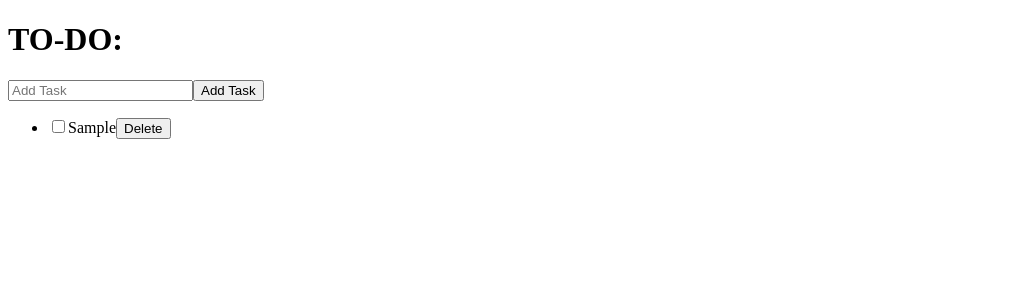
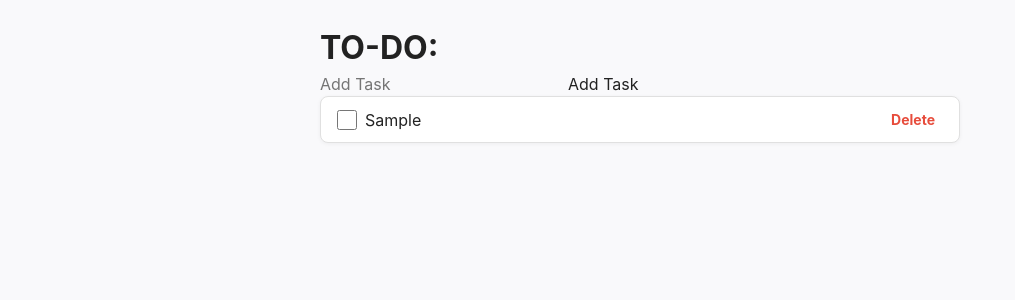
Before and after one commit to idncod/todo-list-app, a React (Vite) app: page / in a window 1280 px wide. Both pictures are taken after typing "Sample" into the empty fields and a click on the button "Add Task". Shown: the top 300 px of the page, without its empty margins (0-1015 px from the left). Built offline with nearby package versions, Linux system fonts and the light colour scheme.

Commit message:
feat: add scoped TaskRow styles and global scss setup with variables and base styles

```diff
--- /dev/null
+++ b/src/components/TaskRow/TaskRow.module.scss
@@ -0,0 +1,59 @@
+@use '../../styles/variables' as *;
+
+.taskRow {
+  display: flex;
+  align-items: center;
+  justify-content: space-between;
+  background-color: $color-surface;
+  border: 1px solid $color-border;
+  padding: $spacing-sm $spacing-md;
+  border-radius: $border-radius;
+  box-shadow: $shadow-sm;
+  transition: background-color 0.2s ease, transform 0.2s ease;
+
+  &:hover {
+    background-color: #f0f0f5;
+    transform: scale(1.01);
+  }
+}
+
+.leftSection {
+  display: flex;
+  align-items: center;
+  gap: $spacing-sm;
+  flex: 1;
+}
+
+.checkbox {
+  width: 20px;
+  height: 20px;
+  accent-color: $color-primary;
+  cursor: pointer;
+}
+
+.text {
+  font-size: $font-size-base;
+  word-break: break-word;
+  transition: color 0.2s ease;
+
+  &.completed {
+    text-decoration: line-through;
+    color: $color-muted;
+  }
+}
+
+.deleteButton {
+  background-color: transparent;
+  border: none;
+  color: $color-error;
+  font-weight: bold;
+  font-size: $font-size-sm;
+  cursor: pointer;
+  padding: $spacing-xs $spacing-sm;
+  border-radius: 4px;
+  transition: background-color 0.2s ease;
+
+  &:hover {
+    background-color: rgba($color-error, 0.08);
+  }
+}
--- a/src/components/TaskRow/TaskRow.tsx
+++ b/src/components/TaskRow/TaskRow.tsx
@@ -1,22 +1,27 @@
 import React from 'react';
 import { TaskRowProps } from "../../types/task.ts";
+import styles from './TaskRow.module.scss';
 
 const TaskRow: React.FC<TaskRowProps> = ({task, onToggle, onDelete}) => {
     return(
-        <li>
+        <li className={styles.taskRow}>
+            <div className={styles.leftSection}>
             <input
                 type="checkbox"
+                className={styles.checkbox}
                 checked={task.completed}
                 onChange={() => onToggle(task.id)}
             />
-            <span>{task.text}</span>
-            <button onClick={() => onDelete(task.id)}>Delete</button>
+            <span className={`${styles.text} ${
+                task.completed ? styles.completed : ''
+            }`}
+            >
+                {task.text}
+            </span>
+            </div>
+            <button onClick={() => onDelete(task.id)} className={styles.deleteButton}>Delete</button>
         </li>
-
-
     )
-
-
 }
 
 export default TaskRow;
--- a/src/main.tsx
+++ b/src/main.tsx
@@ -1,6 +1,7 @@
 import { StrictMode } from 'react'
 import { createRoot } from 'react-dom/client'
 import App from './App.tsx'
+import './styles/main.scss';
 
 createRoot(document.getElementById('root')!).render(
   <StrictMode>
--- /dev/null
+++ b/src/styles/_globals.scss
@@ -0,0 +1,72 @@
+@use './variables' as *;
+
+*,
+*::before,
+*::after {
+  box-sizing: border-box;
+  margin: 0;
+  padding: 0;
+}
+
+html {
+  font-size: 100%;
+  font-family: $font-stack;
+  color: $color-text;
+  background-color: $color-bg;
+  line-height: $line-height-base;
+  -webkit-font-smoothing: antialiased;
+  -moz-osx-font-smoothing: grayscale;
+}
+
+body {
+  min-height: 100vh;
+  padding: $spacing-lg;
+  display: flex;
+  justify-content: center;
+  align-items: flex-start;
+}
+
+/* Constraints */
+#root {
+  width: 100%;
+  max-width: $max-width;
+}
+
+/* Form */
+input,
+button,
+textarea {
+  font-family: inherit;
+  font-size: inherit;
+  line-height: inherit;
+  border: none;
+  background: none;
+  color: inherit;
+}
+
+button {
+  cursor: pointer;
+}
+
+/* Utilities */
+.visually-hidden {
+  position: absolute;
+  width: 1px;
+  height: 1px;
+  padding: 0;
+  overflow: hidden;
+  clip: rect(0 0 0 0);
+  white-space: nowrap;
+  border: 0;
+}
+
+/* Responsiveness */
+@media (max-width: $breakpoint-sm) {
+  body {
+    padding: $spacing-md;
+  }
+
+  #root {
+    max-width: 100%;
+  }
+}
--- /dev/null
+++ b/src/styles/_variables.scss
@@ -0,0 +1,45 @@
+// Spacing
+$spacing-xs: 4px;
+$spacing-sm: 8px;
+$spacing-md: 16px;
+$spacing-lg: 24px;
+$spacing-xl: 32px;
+$spacing-2xl: 48px;
+
+// Container
+$max-width: 640px;
+$border-radius: 8px;
+$border-radius-lg: 16px;
+
+// Typography
+$font-stack: 'Inter', 'Segoe UI', Roboto, sans-serif;
+$font-size-sm: 0.875rem; // 14px
+$font-size-base: 1rem;   // 16px
+$font-size-lg: 1.25rem;  // 20px
+$font-size-xl: 1.5rem;   // 24px
+$line-height-base: 1.5;
+
+
+// Theme Colors
+$color-text: #222;
+$color-muted: #6c757d;
+$color-bg: #f9f9fb;
+$color-surface: #ffffff;
+$color-border: #e0e0e0;
+$color-primary: #7b61ff;
+$color-primary-hover: #654ed8;
+$color-accent: #ffe600;
+$color-error: #e74c3c;
+
+
+// Shadows
+$shadow-sm: 0 1px 4px rgba(0, 0, 0, 0.05);
+$shadow-md: 0 4px 12px rgba(0, 0, 0, 0.08);
+$shadow-lg: 0 8px 24px rgba(0, 0, 0, 0.1);
+
+// Breakpoints
+$breakpoint-xs: 360px;
+$breakpoint-sm: 480px;
+$breakpoint-md: 768px;
+$breakpoint-lg: 1024px;
+$breakpoint-xl: 1280px;
--- /dev/null
+++ b/src/styles/main.scss
@@ -0,0 +1,2 @@
+@use './variables';
+@use './globals';
```
